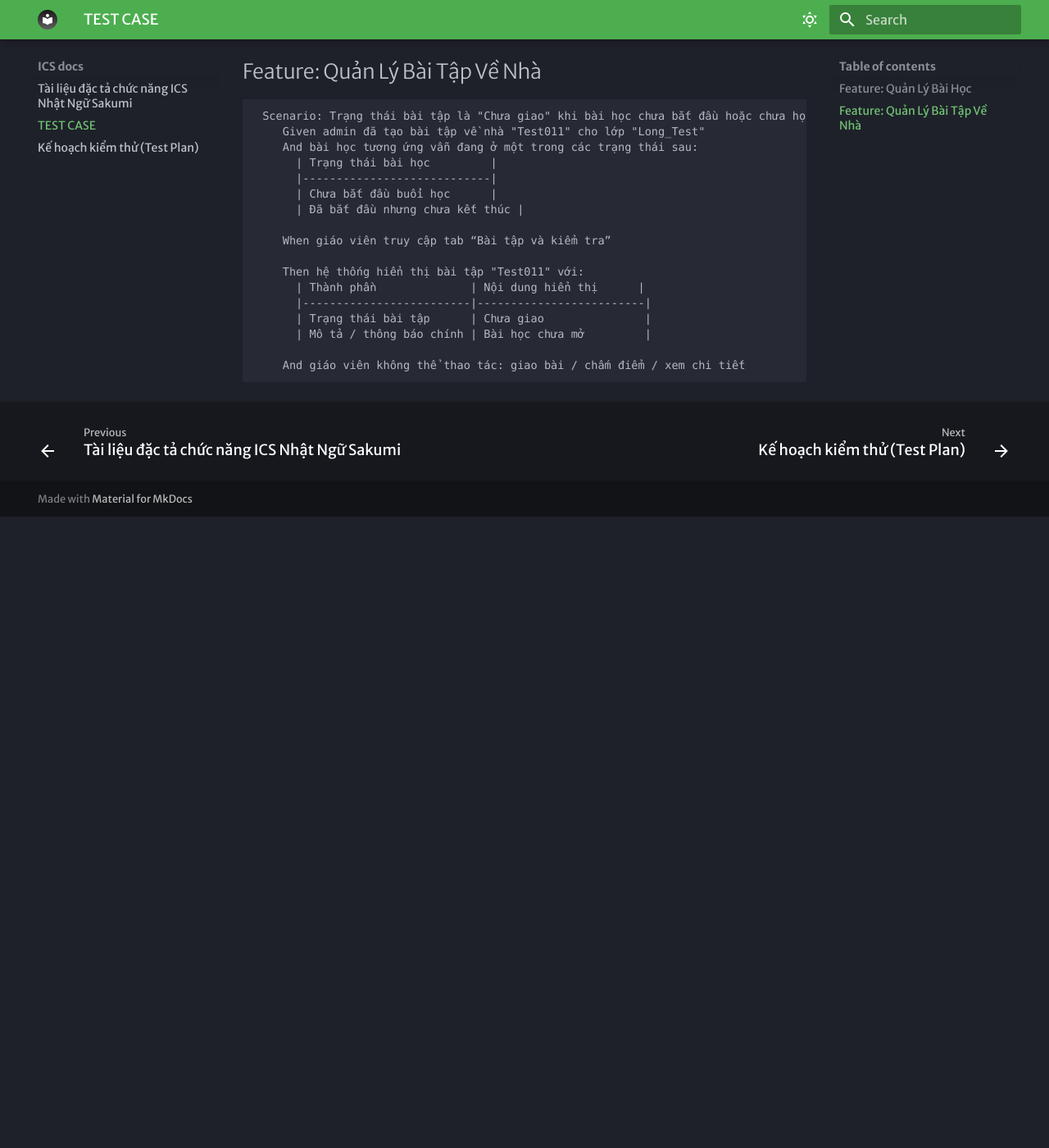
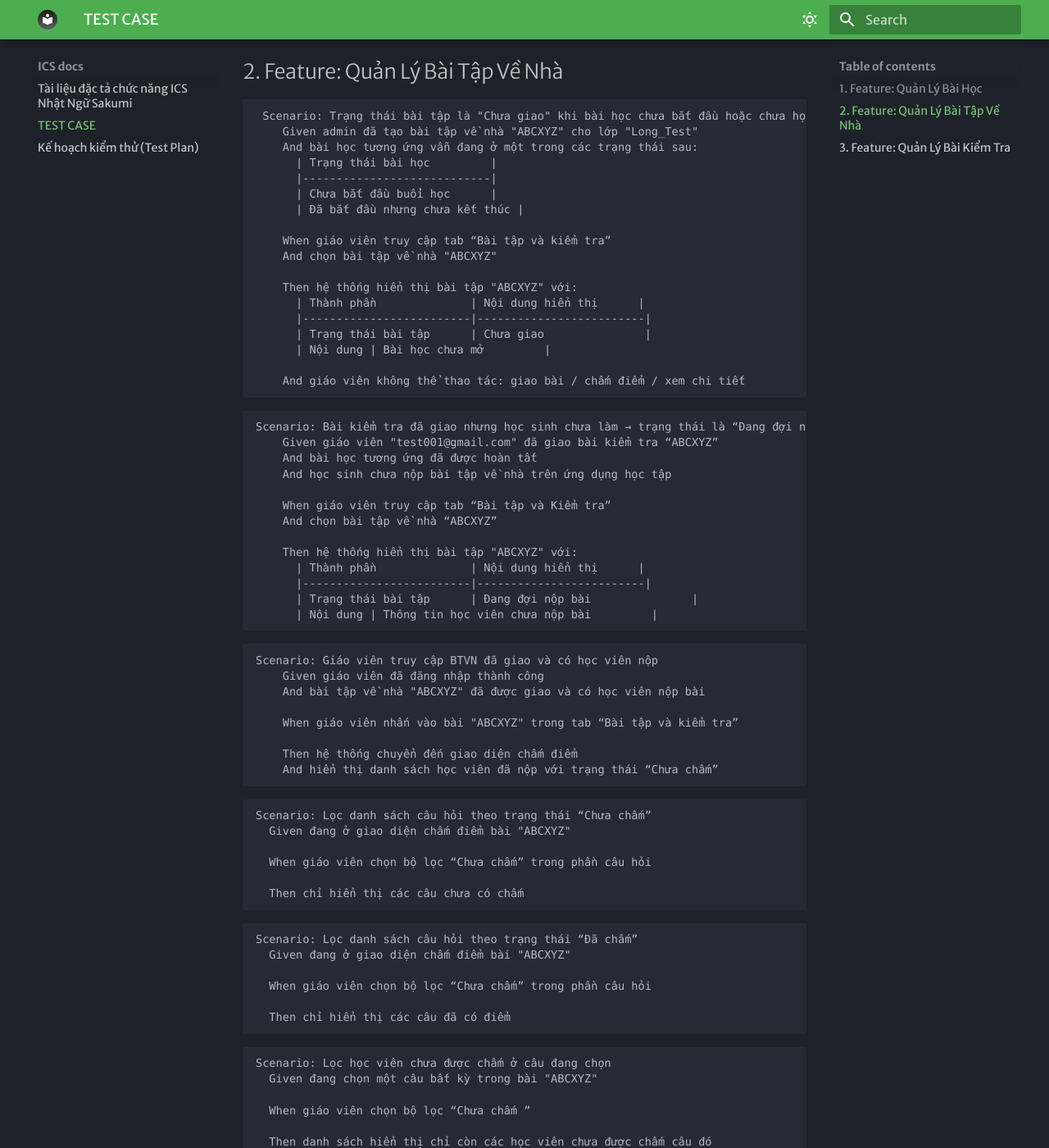
Before and after one commit to yeusone98/Function_Specification_ICS, an MkDocs documentation site: the page built from docs/testcase.md, in a window 1280 px wide and 1400 px high, scrolled down 4813 px. Shown: the whole window at 82% size. Built offline with MkDocs 1.6.1 and Material for MkDocs 9.7.7, drawn with Linux system fonts in a browser that asks for light colours; some web fonts are replaced; before the commit the page ends 5443 px from its top, so only the background shows below that; some of the changed text lies outside the part shown.

Commit message:
Update testcase.md

````diff
--- a/docs/testcase.md
+++ b/docs/testcase.md
@@ -1,6 +1,6 @@
 # TEST CASE
 
-## Feature: Quản Lý Bài Học
+## 1. Feature: Quản Lý Bài Học
 
 ```
   Scenario: Giáo viên không thấy bài học nếu chưa được phân công
@@ -255,10 +255,10 @@
       | Ghi chú từ Giáo viên cho Học viên   | Trống   |
       | Ghi chú từ Giáo viên cho Team Support | 12345   |
 ```
-## Feature: Quản Lý Bài Tập Về Nhà
+## 2. Feature: Quản Lý Bài Tập Về Nhà
 ```
  Scenario: Trạng thái bài tập là "Chưa giao" khi bài học chưa bắt đầu hoặc chưa học xong
-    Given admin đã tạo bài tập về nhà "Test011" cho lớp "Long_Test"
+    Given admin đã tạo bài tập về nhà "ABCXYZ" cho lớp "Long_Test"
     And bài học tương ứng vẫn đang ở một trong các trạng thái sau:
       | Trạng thái bài học         |
       |----------------------------|
@@ -266,12 +266,132 @@
       | Đã bắt đầu nhưng chưa kết thúc |
 
     When giáo viên truy cập tab “Bài tập và kiểm tra”
+    And chọn bài tập về nhà "ABCXYZ"
 
-    Then hệ thống hiển thị bài tập "Test011" với:
+    Then hệ thống hiển thị bài tập "ABCXYZ" với:
       | Thành phần              | Nội dung hiển thị      |
       |-------------------------|-------------------------|
       | Trạng thái bài tập      | Chưa giao               |
-      | Mô tả / thông báo chính | Bài học chưa mở         |
+      | Nội dung | Bài học chưa mở         |
 
     And giáo viên không thể thao tác: giao bài / chấm điểm / xem chi tiết
 ```
+```
+Scenario: Bài kiểm tra đã giao nhưng học sinh chưa làm → trạng thái là “Đang đợi nộp bài”
+    Given giáo viên "test001@gmail.com" đã giao bài kiểm tra “ABCXYZ”
+    And bài học tương ứng đã được hoàn tất
+    And học sinh chưa nộp bài tập về nhà trên ứng dụng học tập
+
+    When giáo viên truy cập tab “Bài tập và Kiểm tra”
+    And chọn bài tập về nhà “ABCXYZ”
+
+    Then hệ thống hiển thị bài tập "ABCXYZ" với:
+      | Thành phần              | Nội dung hiển thị      |
+      |-------------------------|-------------------------|
+      | Trạng thái bài tập      | Đang đợi nộp bài               |
+      | Nội dung | Thông tin học viên chưa nộp bài         |
+```
+
+```
+Scenario: Giáo viên truy cập BTVN đã giao và có học viên nộp
+    Given giáo viên đã đăng nhập thành công
+    And bài tập về nhà "ABCXYZ" đã được giao và có học viên nộp bài
+
+    When giáo viên nhấn vào bài "ABCXYZ" trong tab “Bài tập và kiểm tra”
+
+    Then hệ thống chuyển đến giao diện chấm điểm
+    And hiển thị danh sách học viên đã nộp với trạng thái “Chưa chấm”
+```
+
+```
+Scenario: Lọc danh sách câu hỏi theo trạng thái “Chưa chấm”
+  Given đang ở giao diện chấm điểm bài "ABCXYZ"
+
+  When giáo viên chọn bộ lọc “Chưa chấm” trong phần câu hỏi
+
+  Then chỉ hiển thị các câu chưa có chấm
+```
+
+
+```
+Scenario: Lọc danh sách câu hỏi theo trạng thái “Đã chấm”
+  Given đang ở giao diện chấm điểm bài "ABCXYZ"
+
+  When giáo viên chọn bộ lọc “Chưa chấm” trong phần câu hỏi
+
+  Then chỉ hiển thị các câu đã có điểm
+```
+
+```
+Scenario: Lọc học viên chưa được chấm ở câu đang chọn
+  Given đang chọn một câu bất kỳ trong bài "ABCXYZ"
+
+  When giáo viên chọn bộ lọc “Chưa chấm ”
+
+  Then danh sách hiển thị chỉ còn các học viên chưa được chấm câu đó
+```
+
+```
+Scenario: Giáo viên chấm một câu với nhận xét đầy đủ và nhiều tệp đính kèm hợp lệ
+  Given đang chọn một câu hỏi trong bài "ABCXYZ"
+  And hiển thị đáp án của học viên
+
+  When giáo viên chấm điểm từ 1 đến 10
+  And nhập nhận xét văn bản
+  And ghi âm nhận xét và gửi
+  And đính kèm nhiều file ảnh định dạng hợp lệ (.jpg, .png, .gif, .bmp, .webp)
+  And mỗi file có dung lượng nhỏ hơn hoặc bằng 25MB
+  And đính kèm nhiều file ghi âm có dung lượng hợp lệ
+
+  Then hệ thống lưu toàn bộ dữ liệu
+  And trạng thái câu hỏi chuyển sang “Đã chấm”
+  And hiển thị:
+    - Icon âm thanh tương ứng với từng file ghi âm
+    - Tên file ảnh hoặc icon ảnh đại diện cho từng tệp đính kèm
+    - File ghi âm có thể phát lại
+    - File ảnh có thể mở xem lại
+```
+
+```
+Scenario: Không thể tải lên file quá 25MB
+  Given giáo viên đang chấm bài "ABCXYZ"
+
+  When đính kèm một file ảnh có dung lượng 30MB
+
+  Then hệ thống hiển thị thông báo “Dung lượng file vượt quá giới hạn 25MB”
+  And không cho phép upload
+```
+```
+Scenario: Khi giáo viên chấm điểm xong toàn bộ học viên
+    Given bài tập về nhà "ABCXYZ" đã được giao
+    And tất cả học viên trong lớp đã nộp bài
+
+    When giáo viên chấm đầy đủ tất cả câu hỏi cho từng học viên
+
+    Then hệ thống cập nhật trạng thái bài là “Đã chấm”
+    And progress trạng thái hiển thị “100%”
+```
+```
+Given bài tập về nhà "ABCXYZ" đã được giao và có học viên nộp
+
+  When giáo viên chỉ chấm điểm cho một số học viên
+
+  Then trạng thái bài hiển thị là “Chưa chấm”
+  And tiến độ hiển thị phần trăm chính xác theo số lượng đã chấm
+```
+
+## 3. Feature: Quản Lý Bài Kiểm Tra
+
+Scenario: Trạng thái bài kiểm tra là "Chưa giao" khi giáo viên chưa giao bài
+  Given admin đã tạo bài kiểm tra "ABCXYZ" cho lớp "Long_Test"
+
+  When giáo viên truy cập tab “Bài tập và kiểm tra”
+  And chọn bài kiểm tra "ABCXYZ" trong danh sách
+
+  Then hệ thống hiển thị bài kiểm tra "ABCXYZ" với:
+    | Thành phần         | Nội dung hiển thị     |
+    |--------------------|------------------------|
+    | Trạng thái         | Chưa giao              |
+    | Nội dung           | Các câu hỏi của bài kiểm tra        |
+
+  And giáo viên không thể thao tác: chấm điểm / xem chi tiết
````
